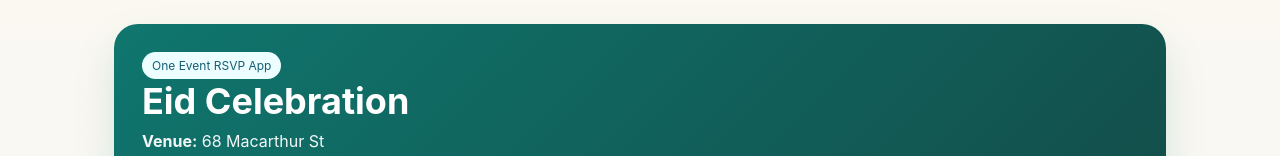
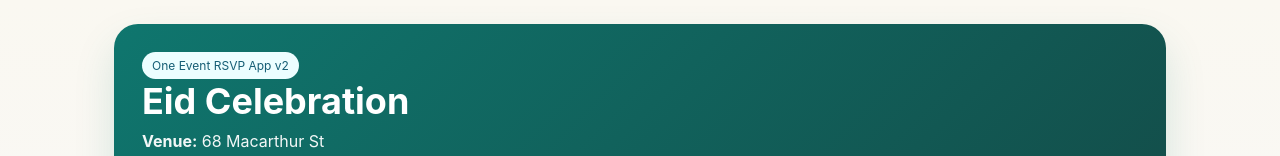
Before and after one commit to catchvarun23-svg/event-app, a React (Vite) app: page / in a window 1280 px wide. Shown: the top 156 px of the page. Built offline with nearby package versions, Linux system fonts and the light colour scheme; no server answers.

Commit message:
Update App.jsx

```diff
--- a/src/App.jsx
+++ b/src/App.jsx
@@ -220,7 +220,7 @@ export default function App() {
   return (
     <div className="container">
       <div className="hero">
-        <span className="tag">One Event RSVP App</span>
+        <span className="tag">One Event RSVP App v2</span>
         <h1>{loadingEvent ? 'Loading event...' : (eventData.event_name || 'Eid Celebration')}</h1>
         <p><strong>Venue:</strong> {eventData.venue || '68 Macarthur St'}</p>
         <p>
```
